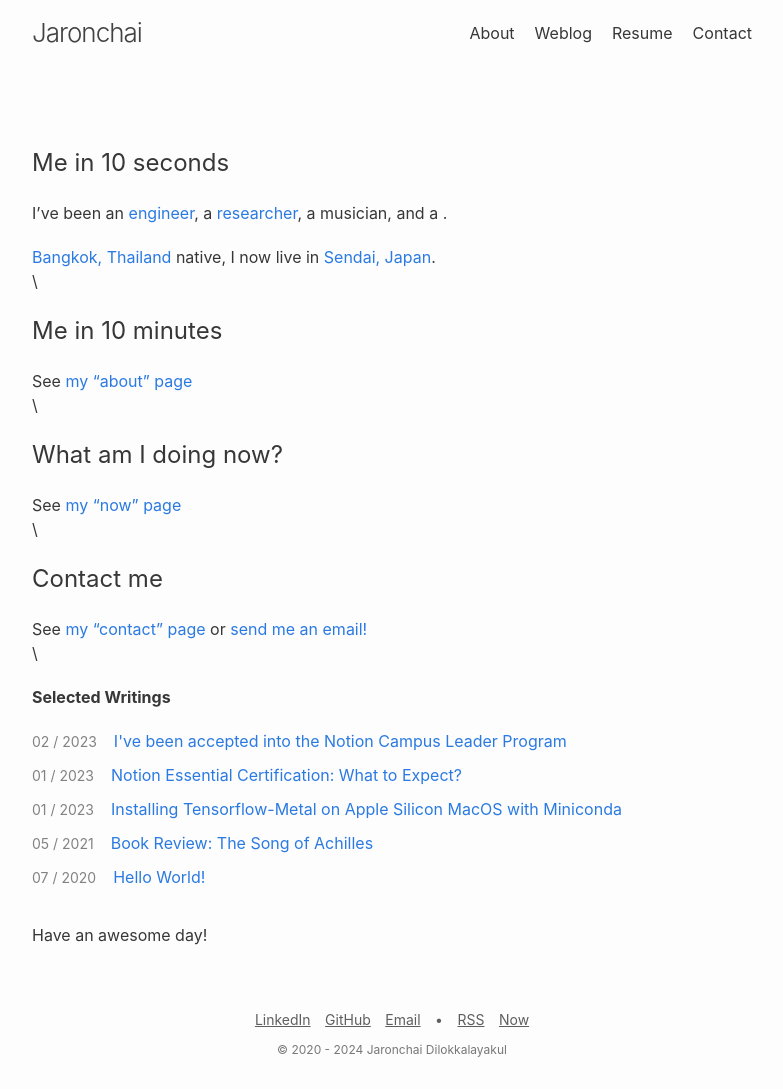
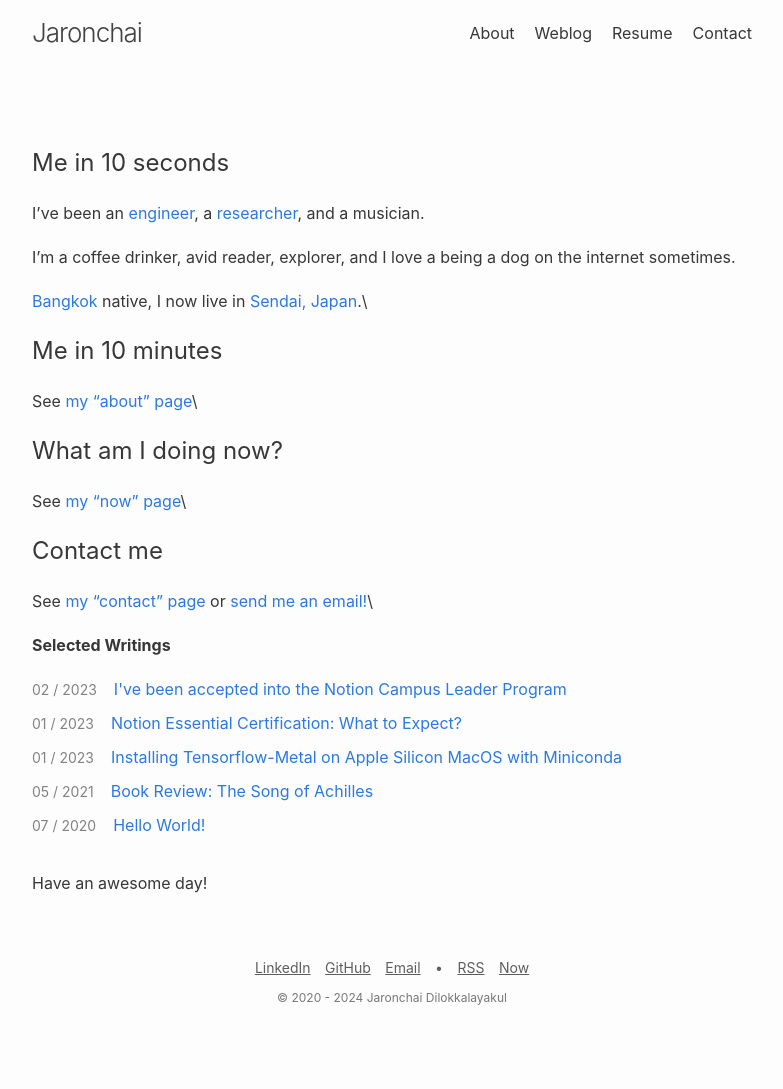
Before and after one commit to jarondlk/jaronchai-blog, a Jekyll site: the page built from index.markdown, in a window 1280 px wide. Shown: the whole page, without its empty margins (248-1031 px from the left). Built offline with Jekyll 4.4.1, drawn with Linux system fonts in a browser that asks for light colours; after the commit the page ends 1037 px from its top, so only the background shows below that.

Commit message:
Test index

```diff
--- a/index.markdown
+++ b/index.markdown
@@ -7,31 +7,23 @@ layout: default
 
 ## Me in 10 seconds
 
-I’ve been an [engineer](https://ibm.com), a [researcher](https://www.is.tohoku.ac.jp/en/), a musician, and a .
+I’ve been an [engineer](https://ibm.com), a [researcher](https://www.is.tohoku.ac.jp/en/), and a musician.
 
-<!-- I’m an avid reader, explorer, xenophile, and I love a different point of view. -->
+I’m a coffee drinker, avid reader, explorer, and I love a being a dog on the internet sometimes.
 
-[Bangkok, Thailand](https://maps.app.goo.gl/Rrm5AFaLUZ42k3GG6) native, I now live in [Sendai, Japan](https://maps.app.goo.gl/HHWvrCXHT9ouUT4T9).
-\
-\
+[Bangkok](https://maps.app.goo.gl/Rrm5AFaLUZ42k3GG6) native, I now live in [Sendai, Japan](https://maps.app.goo.gl/HHWvrCXHT9ouUT4T9).\\
 
 ## Me in 10 minutes
 
-See [my "about" page](/about)
-\
-\
+See [my "about" page](/about)\\
 
 ## What am I doing now?
 
-See [my "now" page](/now)
-\
-\
+See [my "now" page](/now)\\
 
 ## Contact me
 
-See [my "contact" page](/contact) or [send me an email!](mailto:jaron.dilok@gmail.com)
-\
-\
+See [my "contact" page](/contact) or [send me an email!](mailto:jaron.dilok@gmail.com)\\
 
 **Selected Writings**
 {%- include featured.html -%}
```
Also changed, not shown: 1 other file.
